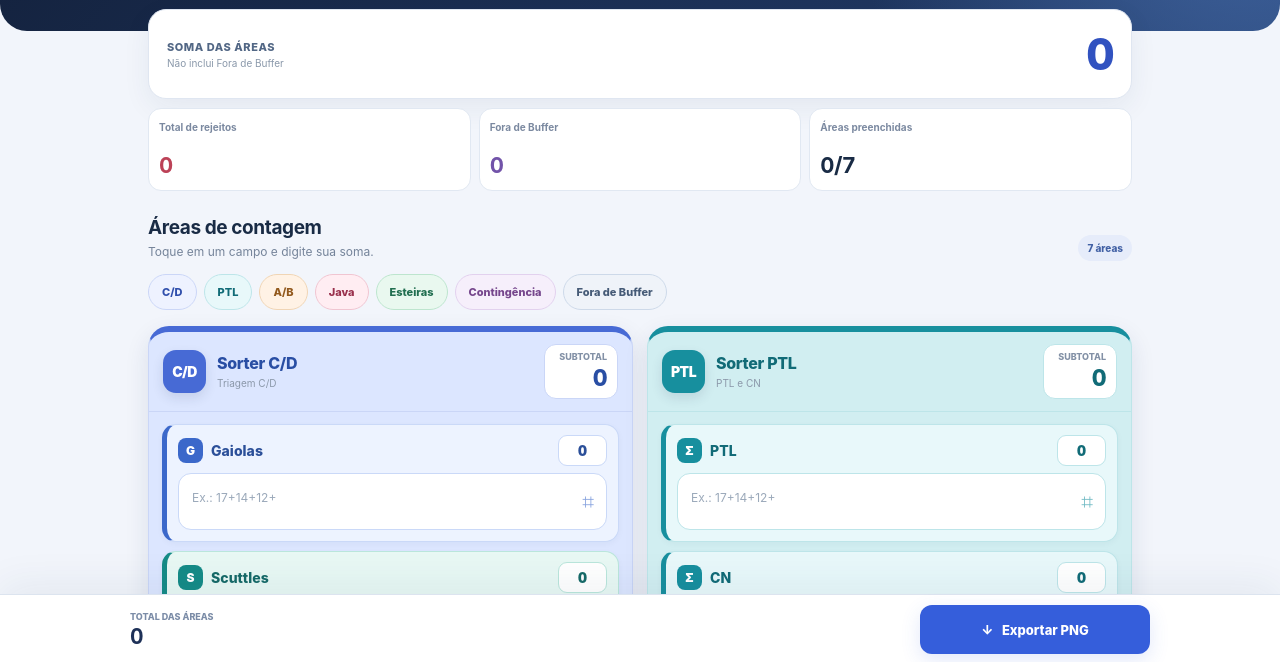
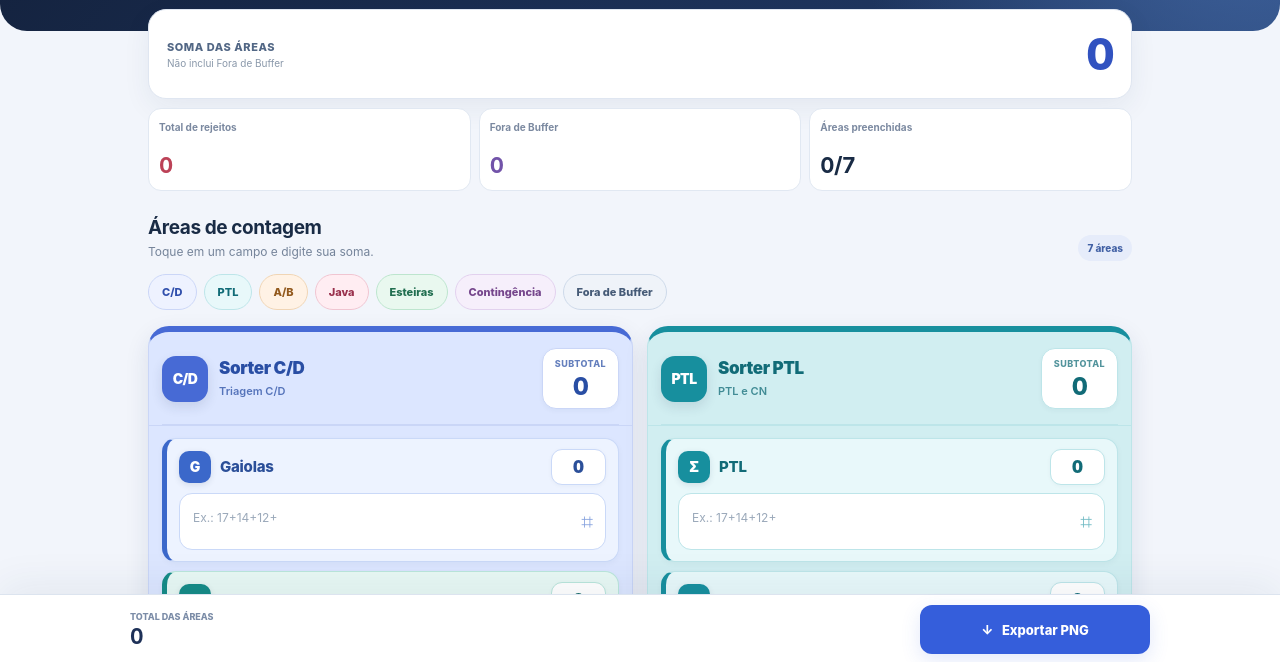
Before and after one commit to franciscoaniltoan/Transfer, a plain HTML site: page index.html in a window 1280 px wide. Shown: the part 136-798 px from the top of the page. Drawn offline with Linux system fonts and the light colour scheme.

Commit message:
Melhorar cabeçalhos dos setores e sessões com tipografia e subtotais destacados

```diff
--- a/index.html
+++ b/index.html
@@ -90,6 +90,24 @@
 .field[data-kind="grid-verde"] label::before{content:"V"}
 .field[data-kind="grid-azul"] label::before{content:"A"}
 .field[data-kind="big"] label::before{content:"B"}
+
+
+/* Cabeçalhos v9: hierarquia clara, título destacado e resultado integrado */
+.sector-head{position:relative;min-height:94px;gap:11px;padding:14px 13px 13px;align-items:center}
+.sector-head::after{content:"";position:absolute;left:13px;right:13px;bottom:0;height:1px;background:var(--section-border)}
+.sector .sector-icon{width:46px;height:46px;flex-basis:46px;font-size:14px;border-radius:14px}
+.sector-info h3{font-size:17px;line-height:1.16;letter-spacing:-.4px;font-weight:900}
+.sector-info p{font-size:11px;margin-top:5px;color:var(--section-dark);opacity:.75;font-weight:600}
+.sector-total{display:flex;flex-direction:column;align-items:center;justify-content:center;min-width:77px;min-height:61px;padding:6px 8px;border:1px solid var(--section-border);border-radius:14px;box-shadow:0 2px 5px rgba(23,50,89,.04)}
+.sector-total span{font-size:9px;letter-spacing:.05em;color:var(--section-dark);opacity:.72}
+.sector-total strong{font-size:25px;line-height:1.12;margin-top:3px}
+.sector .field-name{min-height:37px;margin-bottom:7px;align-items:center}
+.sector .field-name label{font-size:15px;letter-spacing:-.25px;line-height:1.2;gap:9px}
+.sector .field-name label::before{width:32px;height:32px;flex:0 0 32px;border-radius:10px;font-size:14px;box-shadow:0 2px 6px rgba(25,48,85,.12)}
+.sector .field .result{min-width:55px;min-height:36px;display:grid;place-items:center;border-radius:11px;font-size:17px;font-weight:900;box-shadow:0 1px 4px rgba(25,48,85,.04)}
+.sector .field{padding:10px 12px 11px}
+.sector .field textarea{min-height:53px}
+@media(max-width:355px){.sector-head{gap:8px;padding-left:10px;padding-right:10px}.sector-info h3{font-size:15px}.sector .sector-icon{width:40px;height:40px;flex-basis:40px}.sector-total{min-width:66px}.sector .field-name label{font-size:14px}}
 
 @media(min-width:690px){.hero{padding-left:30px;padding-right:30px}.hero .wrap{display:grid;grid-template-columns:1fr 330px;align-items:end;gap:15px}.eyebrow{grid-column:1/-1}.hero h1{margin-top:0}.time-row{margin-top:0}.summary{width:min(1020px,100%);margin:-22px auto 0;padding:0 18px}.sections{grid-template-columns:1fr 1fr;gap:14px}.content{padding-left:18px;padding-right:18px}.sector[data-sector="esteiras"] .fields{grid-template-columns:1fr}.dock-inner{grid-template-columns:auto auto;justify-content:space-between}.dock .primary{min-width:230px}.keypad{left:auto;right:18px;width:385px;border-radius:20px 20px 0 0}.keypad-open .toast{bottom:370px}}
 @media(max-width:355px){.summary-main{padding:14px}.summary-main .label{font-size:10px}.total-big{font-size:29px}.mini{padding:10px 8px}.mini span{font-size:9px}.sector-head{padding:14px 12px}.fields{padding:0 12px 13px}.sector-icon{width:38px;height:38px;flex-basis:38px}.sector-info h3{font-size:14px}}
```
